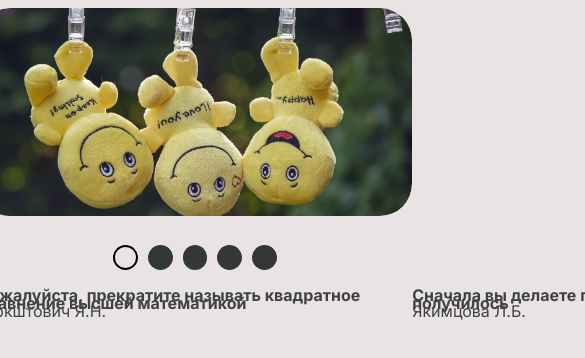
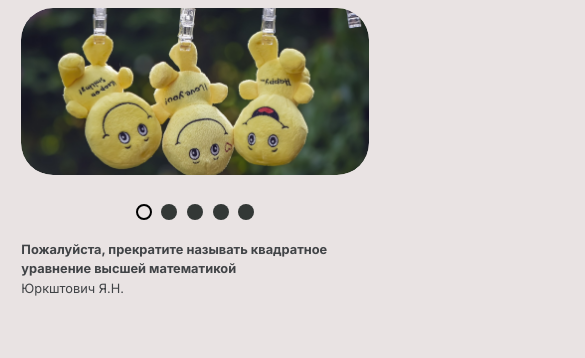
Before and after one commit to isolomadin/cssMemeSlider, a plain HTML site: page cssMemeSlider/index.html in a window 390 px wide. Shown: the top 358 px of the page, 585 px wide, since content can reach past the window. Drawn offline with Linux system fonts and the light colour scheme; a web font is replaced by a local one.

Commit message:
feat: fix adaptive (Sun, Sep 17, 2023 10:02:45 PM)

```diff
--- a/cssMemeSlider/style.css
+++ b/cssMemeSlider/style.css
@@ -186,7 +186,7 @@ span {
 
 /* width > 31.25rem */
 
-@media screen and (min-width: 31.25rem) {
+@media screen and (min-width: 23.25rem) {
     .slider_text_content {
         width: 100%;
         margin-right: 0;
@@ -220,6 +220,17 @@ span {
         width: 100%;
         overflow: hidden;
         margin-right: auto;
+    }
+}
+
+@media screen and (max-width: 31.25rem) {
+    .slider_text {
+        font-size: 0.8rem;
+    }
+
+    span {
+        width: 1rem;
+        height: 1rem;
     }
 }
 
```
